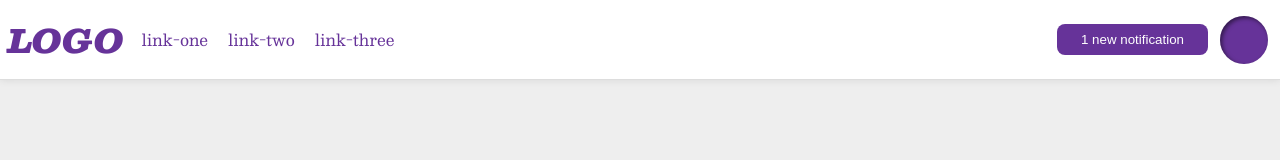
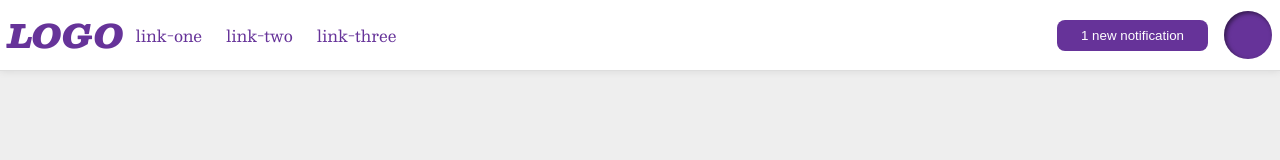
Before and after one commit to justinofimbert/flex, a plain HTML site: page 03-flex-header-2/03.html in a window 1280 px wide. Drawn offline with nearby package versions, Linux system fonts and the light colour scheme.

Commit message:
fixed solution to work as close as possible to the desired solution

```diff
--- a/03-flex-header-2/style.css
+++ b/03-flex-header-2/style.css
@@ -13,6 +13,7 @@ body {
   border-bottom: 1px solid #ddd;
   box-shadow: 0 0 8px rgba(0,0,0,.1);
   display: flex;
+  padding: 8px;
   justify-content: space-between;
 }
 
@@ -22,7 +23,7 @@ body {
   border-radius: 50%;
   width: 48px;
   height:  48px;
-  margin: 0 12px;
+  margin: 0 0 0 16px;
 }
 
 .logo {
@@ -30,7 +31,6 @@ body {
   font-size: 32px;
   font-weight: 900;
   font-style: italic;
-  padding: 0 8px;
 }
 
 button {
@@ -50,11 +50,12 @@ a {
 ul {
   list-style-type: none;
   display: flex;
-  padding: 0 0 0 0;
+  padding: 0;
+  margin: 0;
 }
 
 li {
-    margin: 10px;
+    margin: 12px;
 }
 
 .left {
```
